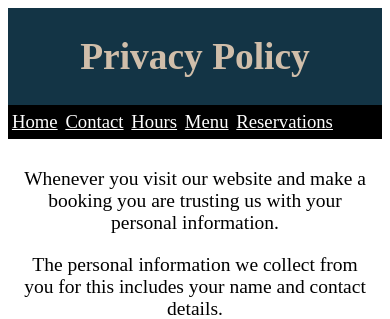
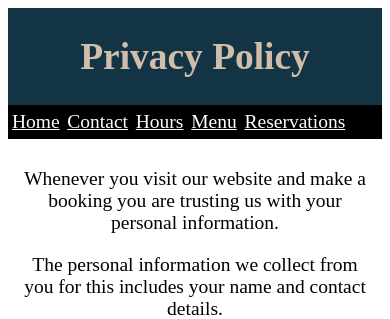
Before and after one commit to ChrisCairns10/ChrisCairns10.github.io, a PHP site: the page made by Privacy/Privacy Policy.html in a window 390 px wide. Shown: the top 319 px of the page. Run offline with PHP 8.4, Linux system fonts and the light colour scheme.

Commit message:
Add files via upload

```diff
--- a/CSS/my-css.css
+++ b/CSS/my-css.css
@@ -13,7 +13,7 @@
     font-size: 2vw;
     }
 
-/* If the screen size is 600px wide or less, set the font-size of <header> */
+/* If the screen size is 600px wide or less, reset the font-size of header */
 @media screen and (max-width: 600px) {
 .header {
     font-size: 4.8vw;
@@ -37,10 +37,10 @@
     padding: 1.5vw 1vw;
     }
 
-/* If the screen size is 600px wide or less, set the font-size of <topnav> */
+/* If the screen size is 600px wide or less, reset the font-size of top navigation links */
 @media screen and (max-width: 600px) {
 .topnav a {
-    font-size: 4.8vw;
+    font-size: 5vw;
     }
 }
 
@@ -60,7 +60,14 @@
     font-size: 1.4vw;
 }
 
-/* If the screen size is 600px wide or less, set the font-size of <column> */
+/* If the screen size is 600px wide or less, reset the font-size of column.header */
+@media screen and (max-width: 600px) {
+.column.header {
+    font-size: 6vw;
+    }
+}
+
+/* If the screen size is 600px wide or less, reset the font-size of column */
 @media screen and (max-width: 600px) {
 .column {
     font-size: 5vw;
@@ -83,7 +90,7 @@
 }
 
 
-/* Style the <main> */
+/* Style the main */
 .main {
     background-color:white;
     text-align: center;
@@ -91,14 +98,7 @@
     font-size: 1.4vw;
     }
 
-/* If the screen size is 600px wide or less, set the font-size of <main.header> */
-@media screen and (max-width: 600px) {
-.main.header {
-    font-size: 6vw;
-    }
-}
-
-/* If the screen size is 600px wide or less, set the font-size of <main> */
+/* If the screen size is 600px wide or less, reset the font-size of main */
 @media screen and (max-width: 600px) {
 .main {
     font-size: 5vw;
@@ -120,20 +120,12 @@
     color: white;
     }
 
-/* If the screen size is 601px wide or more, set the font-size of <footer>
-@media screen and (min-width: 601px) {
-.footer {
-    font-size: 1.7vw;
-    }
-} */
-
-/* If the screen size is 600px wide or less, set the font-size of <footer> */
+/* If the screen size is 600px wide or less, reset the font-size of footer */
 @media screen and (max-width: 600px) {
 .footer {
     font-size: 5.1vw;
     }
 }
-
 
 
 
```
